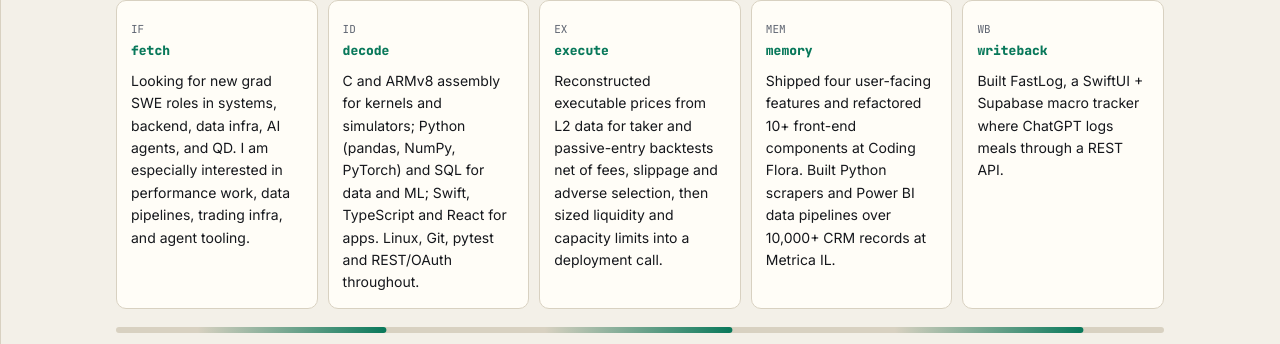
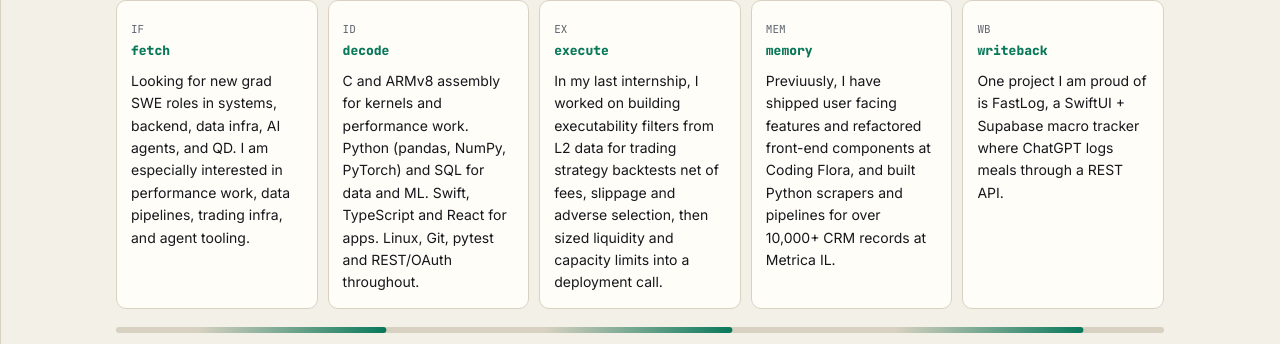
Before and after one commit to jacobwolf-1/jacobwolf-1.github.io, a plain HTML site: page index.html in a window 1280 px wide. Shown: the part 819-1163 px from the top of the page. Drawn offline with Linux system fonts and the light colour scheme.

Commit message:
final woridng edits (maybe

```diff
--- a/index.html
+++ b/index.html
@@ -122,10 +122,10 @@ a{color:var(--accent)}
  <h2 class="h2">About, in five stages</h2>
  <div class="pipe">
   <div class="stage"><span class="sn">IF</span><b>fetch</b><p>Looking for new grad SWE roles in systems, backend, data infra, AI agents, and QD. I am especially interested in performance work, data pipelines, trading infra, and agent tooling.</p></div>
-  <div class="stage"><span class="sn">ID</span><b>decode</b><p>C and ARMv8 assembly for kernels and simulators; Python (pandas, NumPy, PyTorch) and SQL for data and ML; Swift, TypeScript and React for apps. Linux, Git, pytest and REST/OAuth throughout.</p></div>
-  <div class="stage"><span class="sn">EX</span><b>execute</b><p>Reconstructed executable prices from L2 data for taker and passive-entry backtests net of fees, slippage and adverse selection, then sized liquidity and capacity limits into a deployment call.</p></div>
-  <div class="stage"><span class="sn">MEM</span><b>memory</b><p>Shipped four user-facing features and refactored 10+ front-end components at Coding Flora. Built Python scrapers and Power BI data pipelines over 10,000+ CRM records at Metrica IL.</p></div>
-  <div class="stage"><span class="sn">WB</span><b>writeback</b><p>Built FastLog, a SwiftUI + Supabase macro tracker where ChatGPT logs meals through a REST API.</p></div>
+  <div class="stage"><span class="sn">ID</span><b>decode</b><p>C and ARMv8 assembly for kernels and performance work. Python (pandas, NumPy, PyTorch) and SQL for data and ML. Swift, TypeScript and React for apps. Linux, Git, pytest and REST/OAuth throughout.</p></div>
+  <div class="stage"><span class="sn">EX</span><b>execute</b><p>In my last internship, I worked on building executability filters from L2 data for trading strategy backtests net of fees, slippage and adverse selection, then sized liquidity and capacity limits into a deployment call.</p></div>
+  <div class="stage"><span class="sn">MEM</span><b>memory</b><p>Previuusly, I have shipped user facing features and refactored front-end components at Coding Flora, and built Python scrapers and pipelines for over 10,000+ CRM records at Metrica IL.</p></div>
+  <div class="stage"><span class="sn">WB</span><b>writeback</b><p>One project I am proud of is FastLog, a SwiftUI + Supabase macro tracker where ChatGPT logs meals through a REST API.</p></div>
  </div>
  <div class="bus" aria-hidden="true"><i></i><i></i><i></i></div>
  <div class="cw" aria-label="Relevant coursework"><span class="lbl">relevant coursework:</span><span>Operating Systems</span><span>Computer Architecture</span><span>Systems Programming</span><span>Computer Security</span><span>ML for Computer Systems</span><span>Theory of Algorithms</span><span>Math of ML</span><span>Linear Algebra</span><span>Discrete Math</span><span>Software Development</span><span>Database Systems</span><span>Functional Programming</span><span>Formal Languages</span></div>
```
